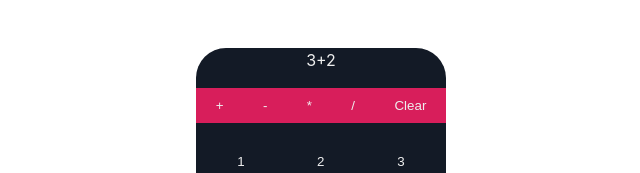
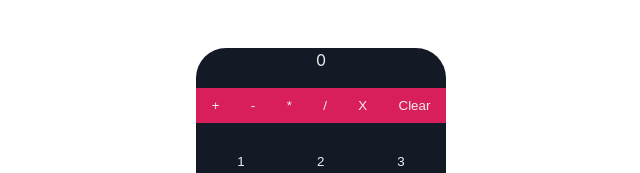
Before and after one commit to nairita-paul/Calculator, a React (Vite) app: page / in a window 1280 px wide. Shown: the top 173 px of the page, without its empty margins (319-959 px from the left). Built offline with nearby package versions, Linux system fonts and the light colour scheme.

Commit message:
add basic functionalities of calculator

```diff
--- a/src/App.css
+++ b/src/App.css
@@ -46,3 +46,11 @@ body {
   border: none;
   color: var(--light);
 }
+
+button {
+  cursor: pointer;
+}
+button:active {
+  background-color: var(--light);
+  color: var(--dark);
+}
--- a/src/App.jsx
+++ b/src/App.jsx
@@ -1,33 +1,107 @@
-import { useState } from "react";
-
+import React from "react";
 import "./App.css";
 
 function App() {
+  const [input, setInput] = React.useState({
+    value: "0",
+  });
+
+  const operators = ["+", "-", "*", "/"];
+
+  const createDigits = () => {
+    const digits = [];
+    for (let i = 1; i < 10; i++) {
+      digits.push(
+        <button key={i} onClick={() => digitClick(i)}>
+          {i}
+        </button>
+      );
+    }
+    return digits;
+  };
+
+  const digits = createDigits();
+
+  function digitClick(i) {
+    if (i === "X" && input.value.length === 1) {
+      setInput({ value: "0" });
+    } else if (i === "X") {
+      setInput((prevInput) => {
+        const numToString = prevInput.value.toString();
+        return {
+          value: numToString.slice(0, -1),
+        };
+      });
+    } else if (input.value === "0") {
+      if (operators.includes(i)) {
+        return setInput({ value: "0" });
+      } else {
+        setInput({ value: i.toString() });
+      }
+    } else if (operators.includes(i)) {
+      setInput((prevInput) => {
+        const lastChar = prevInput.value.charAt(prevInput.value.length - 1);
+        if (operators.includes(lastChar)) {
+          return {
+            value: prevInput.value.slice(0, prevInput.value.length - 1) + i,
+          };
+        } else {
+          return { value: prevInput.value + i };
+        }
+      });
+    } else if (i === ".") {
+      if (!input.value.includes(".")) {
+        setInput((prevInput) => {
+          return { value: prevInput.value + i };
+        });
+      }
+    } else {
+      setInput((prevInput) => {
+        return { value: prevInput.value + i };
+      });
+    }
+  }
+
+  function clear() {
+    setInput({ value: "0" });
+  }
+
   return (
     <div className="app">
-      <p> 3+2 </p>
+      <div>
+        <div className="display">
+          <p>{input.value}</p>
+        </div>
+      </div>
 
       <div className="operators">
-        <button> + </button>
-        <button> - </button>
-        <button> * </button>
-        <button> / </button>
-        <button> Clear </button>
+        <button
+          onClick={() => {
+            digitClick("+");
+          }}
+        >
+          {" "}
+          +{" "}
+        </button>
+        <button onClick={() => digitClick("-")}> - </button>
+        <button onClick={() => digitClick("*")}> * </button>
+        <button onClick={() => digitClick("/")}> / </button>
+        <button onClick={() => digitClick("X")}> X </button>
+        <button onClick={clear}> Clear </button>
       </div>
 
       <div className="numbers">
-        <button>1</button>
-        <button>2</button>
-        <button>3</button>
-        <button>4</button>
-        <button>5</button>
-        <button>6</button>
-        <button>7</button>
-        <button>8</button>
-        <button>9</button>
-        <button>0</button>
-        <button>.</button>
-        <button>=</button>
+        {digits}
+        <button onClick={() => digitClick(0)}>0</button>
+        <button onClick={() => digitClick(".")}>.</button>
+        <button
+          onClick={() => {
+            const val = eval(input.value);
+            setInput({ value: val });
+          }}
+        >
+          =
+        </button>
       </div>
     </div>
   );
```
